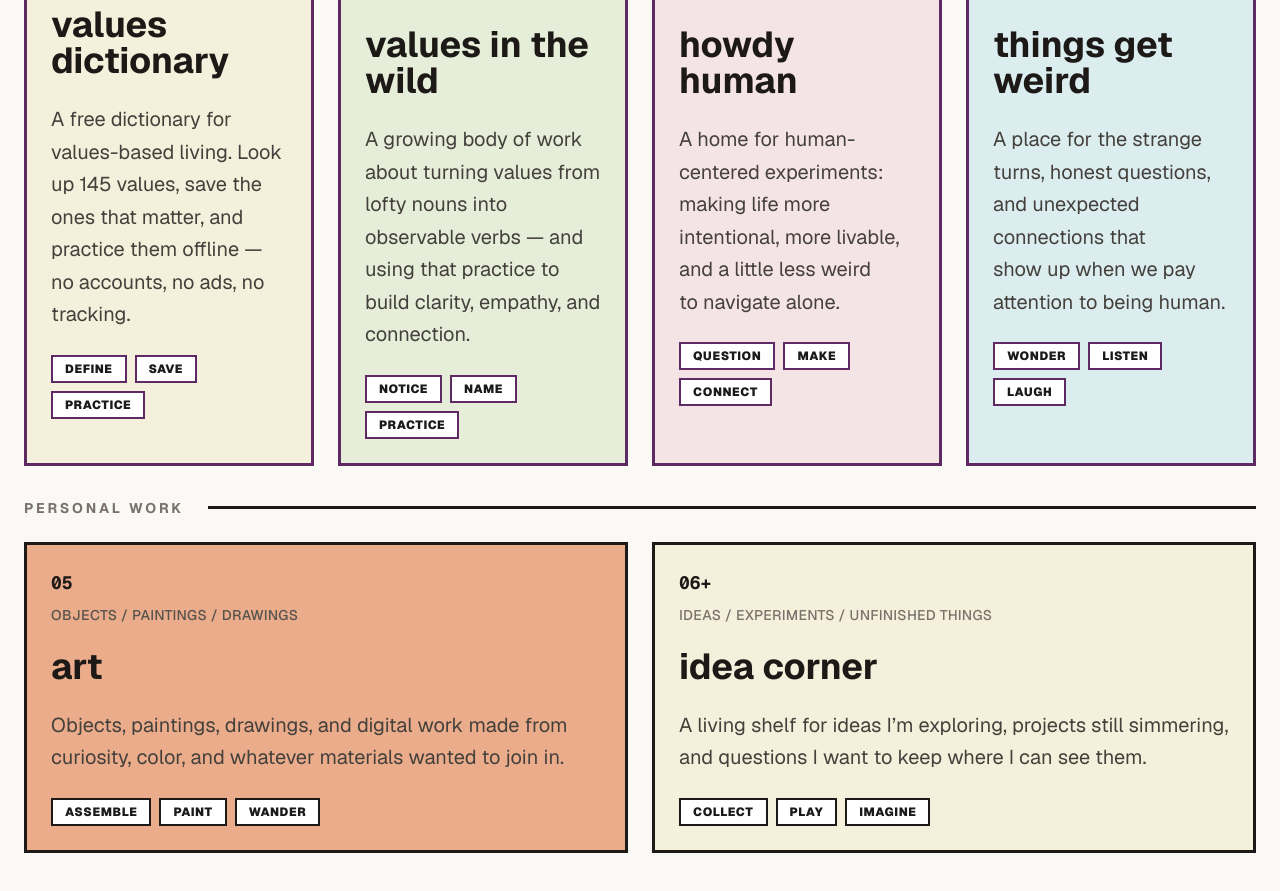
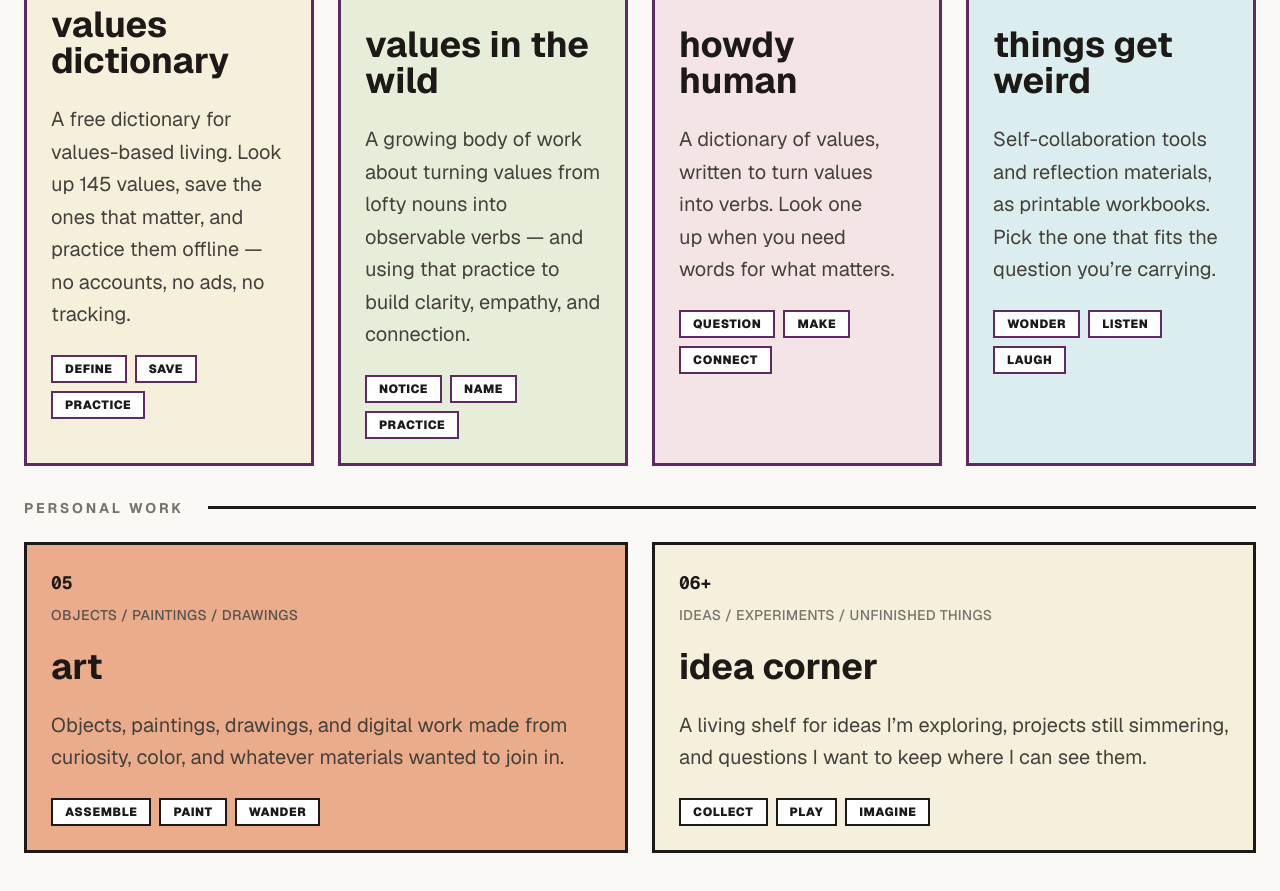
Before and after one commit to HelloSimone91/Simone-Hahaha, a Next.js app: page / in a window 1280 px wide. Shown: the part 1460-2351 px from the top of the page. Built offline with nearby package versions, Linux system fonts and the light colour scheme.

Commit message:
Rewrite Howdy Human + Things Get Weird card blurbs to match what they link to

```diff
--- a/src/app/page.tsx
+++ b/src/app/page.tsx
@@ -132,7 +132,7 @@ export default function Home() {
               <div className="w-full flex flex-col gap-6 flex-1">
                 <h3 className="text-3xl sm:text-4xl font-bold lowercase font-black text-stone-900 leading-none">Howdy Human</h3>
                 <p className="text-lg sm:text-xl text-stone-700 leading-relaxed text-balance">
-                  A home for human-centered experiments: making life more intentional, more livable, and a little less weird to navigate alone.
+                  A dictionary of values, written to turn values into verbs. Look one up when you need words for what matters.
                 </p>
                 <div className="flex flex-wrap gap-2">
                   <span className="px-3 py-1 bg-white border-2 border-brand-plum text-xs font-black uppercase tracking-wider">question</span>
@@ -152,7 +152,7 @@ export default function Home() {
               <div className="w-full flex flex-col gap-6 flex-1">
                 <h3 className="text-3xl sm:text-4xl font-bold lowercase font-black text-stone-900 leading-none">Things Get Weird</h3>
                 <p className="text-lg sm:text-xl text-stone-700 leading-relaxed text-balance">
-                  A place for the strange turns, honest questions, and unexpected connections that show up when we pay attention to being human.
+                  Self-collaboration tools and reflection materials, as printable workbooks. Pick the one that fits the question you’re carrying.
                 </p>
                 <div className="flex flex-wrap gap-2">
                   <span className="px-3 py-1 bg-white border-2 border-brand-plum text-xs font-black uppercase tracking-wider">wonder</span>
```
